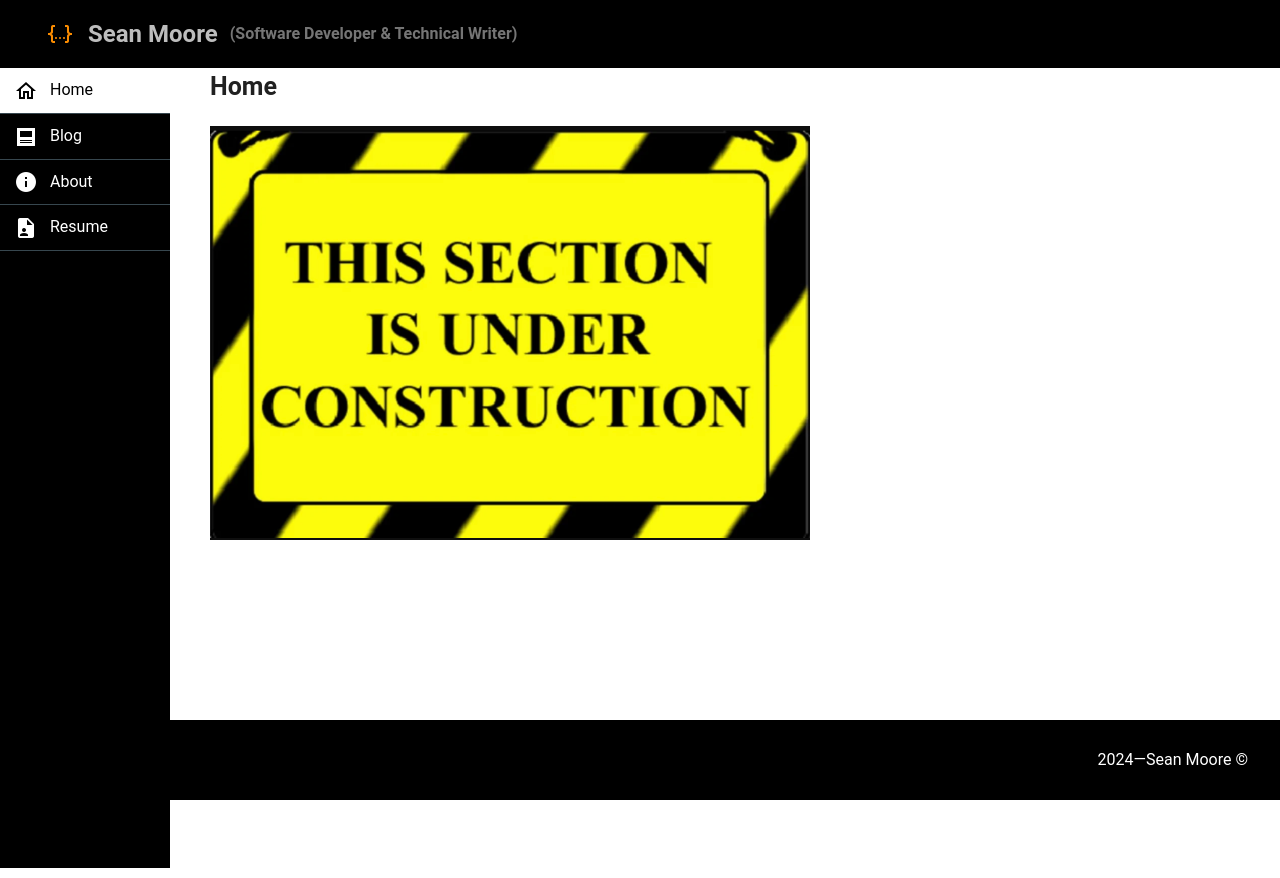
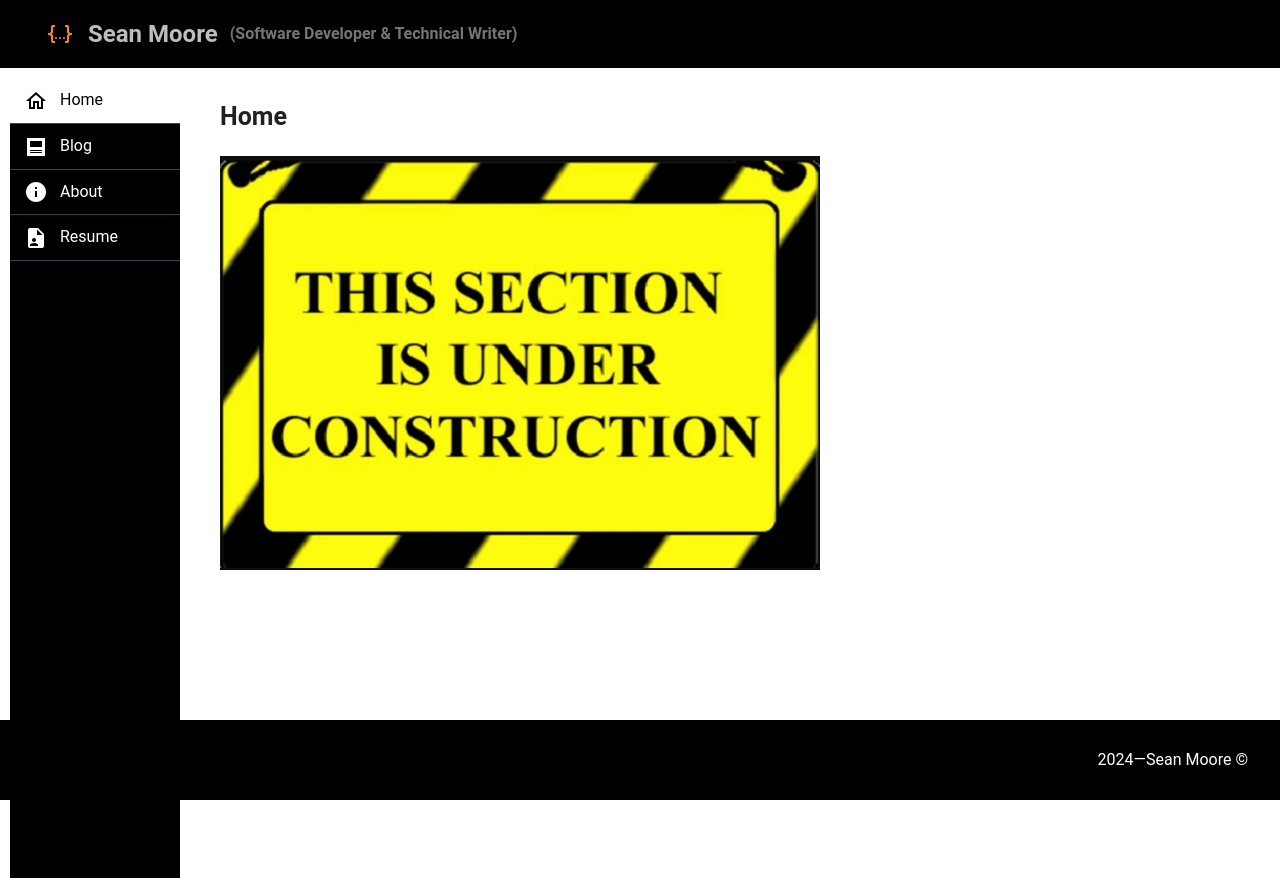
Before and after one commit to seanmooretechwriter/seanmooretechwriter.github.io, a Vue app: page / in a window 1280 px wide. Built offline with nearby package versions, Linux system fonts and the light colour scheme.

Commit message:
refactor: modify padding

```diff
--- a/src/App.vue
+++ b/src/App.vue
@@ -6,7 +6,7 @@
         <div class="sidebar"  style="height: 100%;" >
           <NavigationMenu/>
         </div>
-        <div class="main-content pl-10">
+        <div class="main-content pl-10 pt-5">
           <router-view></router-view>
         </div>
       </div>
@@ -45,7 +45,7 @@ console.groupEnd();
 
 .container-fluid {
   display: flex;
-  margin: 0;
+  margin: 10px;
   padding: 0;
 }
 
```
